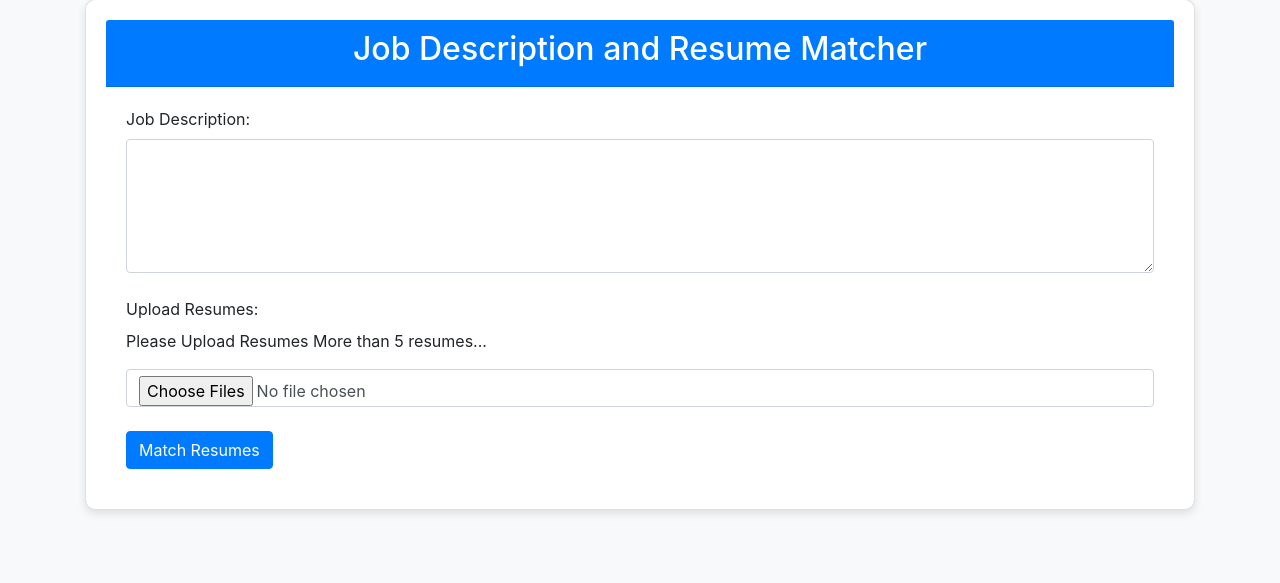
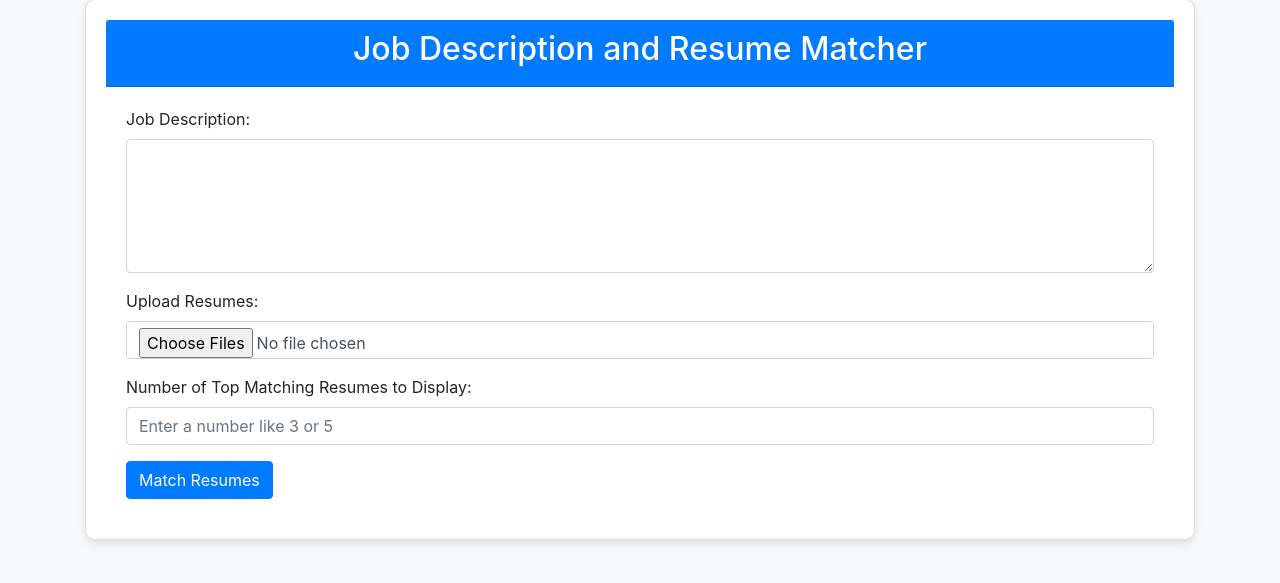
Before and after one commit to KashishSahoo/Resume-Parser, a Flask app: page / in a window 1280 px wide. Shown: the part 51-634 px from the top of the page. Run offline with Flask 3, Linux system fonts and the light colour scheme; some libraries are stand-ins or nearby versions.

Commit message:
Update matchresume.html changed

```diff
--- a/templates/matchresume.html
+++ b/templates/matchresume.html
@@ -6,12 +6,8 @@
     <title>Resume Matcher</title>
     <link rel="stylesheet" href="https://maxcdn.bootstrapcdn.com/bootstrap/4.5.2/css/bootstrap.min.css">
     <style>
-        body {
-            background-color: #f8f9fa;
-        }
-        .container {
-            margin-top: 50px;
-        }
+        body { background-color: #f8f9fa; }
+        .container { margin-top: 50px; }
         .card {
             padding: 20px;
             border-radius: 10px;
@@ -22,12 +18,6 @@
             color: white;
             border-radius: 10px 10px 0 0;
             padding: 10px 20px;
-        }
-        .card-body {
-            padding: 20px;
-        }
-        .form-group {
-            margin-bottom: 1.5rem;
         }
     </style>
 </head>
@@ -45,17 +35,23 @@
                 </div>
                 <div class="form-group">
                     <label for="resumes">Upload Resumes:</label>
-                        <p>Please Upload Resumes More than 5 resumes...</p>
                     <input type="file" class="form-control" id="resumes" name="resumes" multiple required accept=".pdf, .docx, .txt">
+                </div>
+                <div class="form-group">
+                    <label for="top_n">Number of Top Matching Resumes to Display:</label>
+                    <input type="number" class="form-control" id="top_n" name="top_n" min="1" max="100" required placeholder="Enter a number like 3 or 5">
                 </div>
                 <button type="submit" class="btn btn-primary">Match Resumes</button>
             </form>
             {% if message %}
                 <div class="alert alert-info mt-4">
                     <p>{{ message }}</p>
-                        <ul>
+                    <ul class="list-group">
                         {% for index in range(top_resumes|length) %}
-                                <li>{{ top_resumes[index] }} (Similarity Score: {{ similarity_scores[index] }})</li>
+                            <li class="list-group-item d-flex justify-content-between align-items-center">
+                                {{ top_resumes[index] }}
+                                <span class="badge badge-primary badge-pill">{{ similarity_scores[index] }}</span>
+                            </li>
                         {% endfor %}
                     </ul>
                 </div>
```
Lines whose indentation alone changed are shown as unchanged.
